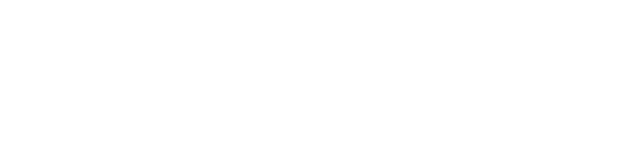
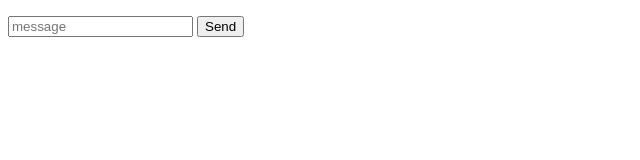
Before and after one commit to hsh0340/socket, a plain HTML site: page client/index.html in a window 1280 px wide. Shown: the whole page, without its empty margins (0-640 px from the left). Drawn offline with Linux system fonts and the light colour scheme.

Commit message:
Feat: ui 생성

```diff
--- a/client/index.html
+++ b/client/index.html
@@ -8,7 +8,9 @@
   <title>Document</title>
 </head>
 <body>
-
+  <ul></ul>
+  <input placeholder="message" />
+  <button>Send</button>
   <script src="https://cdn.socket.io/socket.io-3.0.0.js"></script>
   <script src="index.js"></script>
 </body>
```
